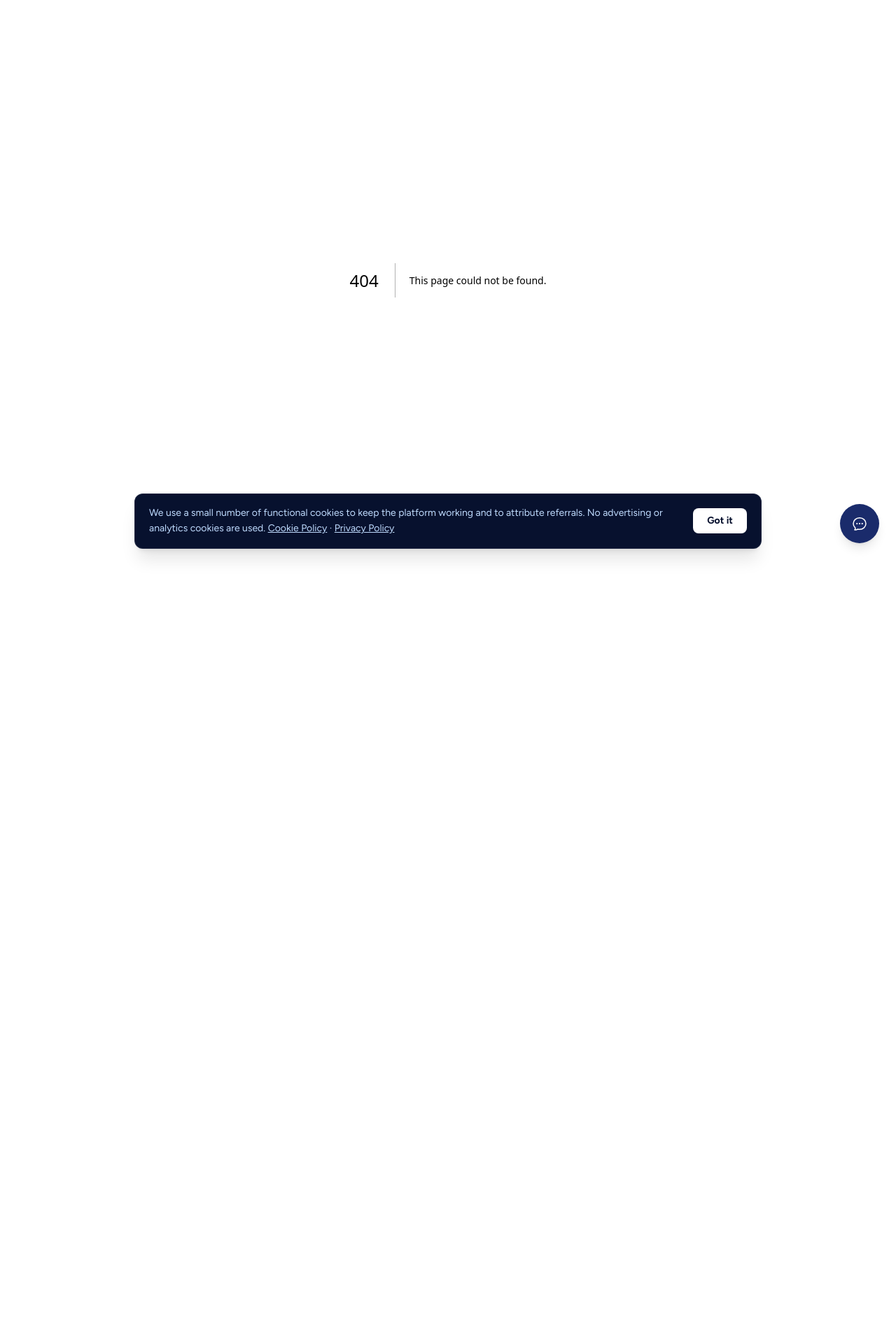
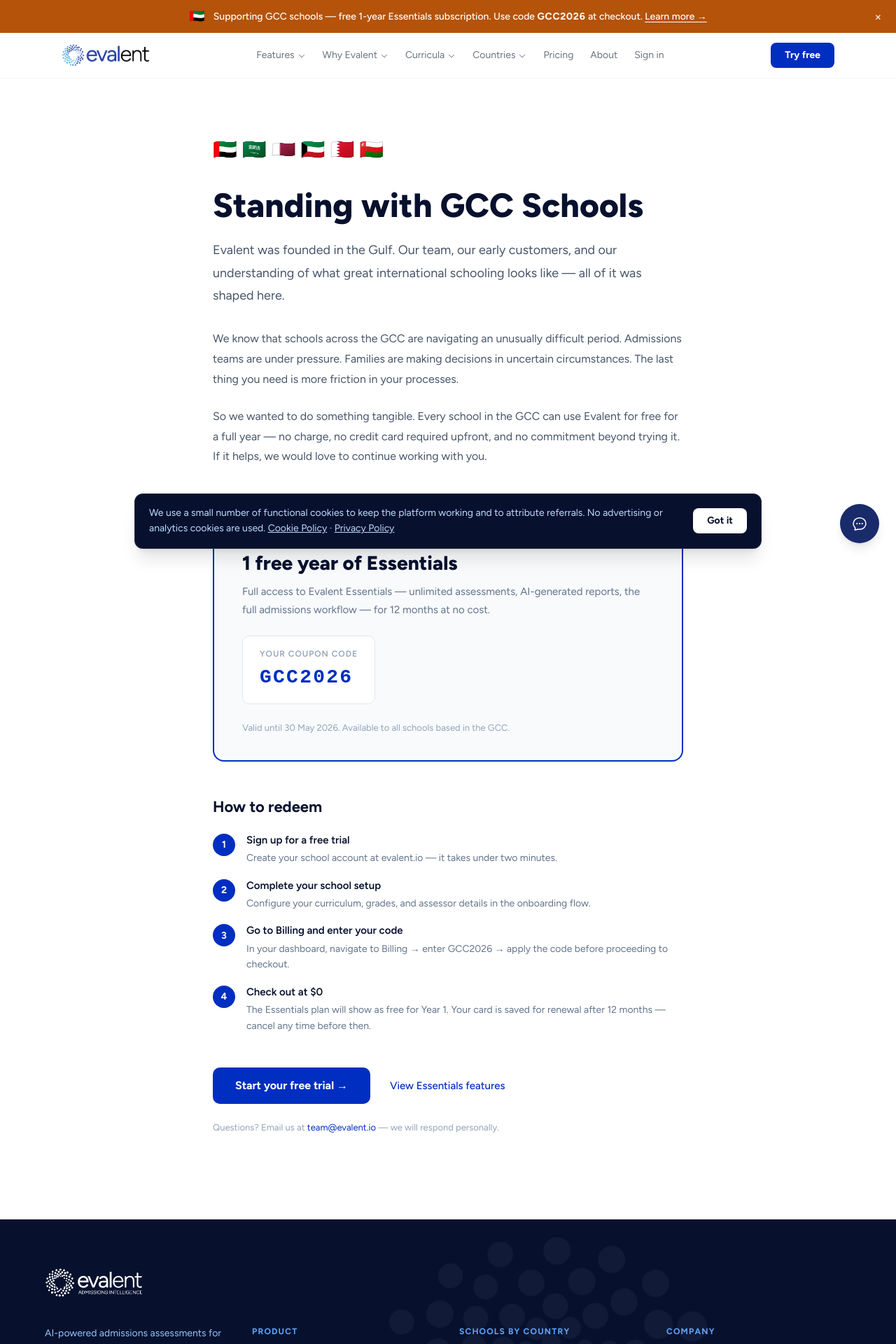
Before and after one commit to wigsbury-ui/evalent-marketing, a Next.js app: page /gcc-support in a window 1280 px wide. Before the commit this address had no page. Shown: the top 1920 px of the page at 70% size. Before the commit the page ends 800 px from the top, so only its background shows below. Built offline with nearby package versions, Linux system fonts and the light colour scheme.

Commit message:
feat: GCC2026 promotion — banner + /gcc-support page
- GccBanner: amber topbar on all pages, dismissible, expires May 30 2026
- /gcc-support: story page with offer, coupon code, and how-to-redeem steps
- Banner added to root layout above Nav

```diff
--- /dev/null
+++ b/src/app/gcc-support/page.tsx
@@ -0,0 +1,132 @@
+import type { Metadata } from 'next'
+import Link from 'next/link'
+import Nav from '@/components/Nav'
+import Footer from '@/components/Footer'
+
+export const metadata: Metadata = {
+  title: 'Standing with GCC Schools',
+  description: 'Evalent is a GCC-founded company. We are offering all GCC schools a free year of Essentials as a gesture of solidarity.',
+}
+
+export default function GccSupportPage() {
+  return (
+    <>
+      <Nav />
+      <main style={{ maxWidth: 720, margin: '0 auto', padding: '80px 24px 120px' }}>
+
+        {/* Flag row */}
+        <div style={{ display: 'flex', gap: 10, marginBottom: 32, fontSize: 28 }}>
+          🇦🇪 🇸🇦 🇶🇦 🇰🇼 🇧🇭 🇴🇲
+        </div>
+
+        <h1 style={{
+          fontSize: 'clamp(32px, 5vw, 48px)', fontWeight: 800,
+          color: '#07112e', lineHeight: 1.15, marginBottom: 20,
+        }}>
+          Standing with GCC Schools
+        </h1>
+
+        <p style={{ fontSize: 18, color: '#475569', lineHeight: 1.8, marginBottom: 32 }}>
+          Evalent was founded in the Gulf. Our team, our early customers, and our understanding
+          of what great international schooling looks like — all of it was shaped here.
+        </p>
+
+        <p style={{ fontSize: 16, color: '#475569', lineHeight: 1.8, marginBottom: 24 }}>
+          We know that schools across the GCC are navigating an unusually difficult period.
+          Admissions teams are under pressure. Families are making decisions in uncertain
+          circumstances. The last thing you need is more friction in your processes.
+        </p>
+
+        <p style={{ fontSize: 16, color: '#475569', lineHeight: 1.8, marginBottom: 48 }}>
+          So we wanted to do something tangible. Every school in the GCC can use Evalent
+          for free for a full year — no charge, no credit card required upfront, and no
+          commitment beyond trying it. If it helps, we would love to continue working with you.
+        </p>
+
+        {/* Offer card */}
+        <div style={{
+          background: '#f8fafc', border: '2px solid #002ec1',
+          borderRadius: 16, padding: '36px 40px', marginBottom: 48,
+        }}>
+          <p style={{ fontSize: 12, fontWeight: 700, color: '#94a3b8', letterSpacing: '0.1em', textTransform: 'uppercase', marginBottom: 12 }}>
+            The offer
+          </p>
+          <h2 style={{ fontSize: 28, fontWeight: 800, color: '#07112e', marginBottom: 8 }}>
+            1 free year of Essentials
+          </h2>
+          <p style={{ fontSize: 15, color: '#64748b', marginBottom: 24, lineHeight: 1.7 }}>
+            Full access to Evalent Essentials — unlimited assessments, AI-generated reports,
+            the full admissions workflow — for 12 months at no cost.
+          </p>
+          <div style={{
+            background: 'white', border: '1px solid #e2e8f0',
+            borderRadius: 10, padding: '16px 24px', marginBottom: 24,
+            display: 'inline-block',
+          }}>
+            <p style={{ fontSize: 12, color: '#94a3b8', fontWeight: 600, letterSpacing: '0.08em', textTransform: 'uppercase', marginBottom: 4 }}>
+              Your coupon code
+            </p>
+            <p style={{ fontSize: 28, fontWeight: 800, color: '#002ec1', letterSpacing: '0.08em', fontFamily: 'monospace' }}>
+              GCC2026
+            </p>
+          </div>
+          <p style={{ fontSize: 13, color: '#94a3b8', marginBottom: 0 }}>
+            Valid until 30 May 2026. Available to all schools based in the GCC.
+          </p>
+        </div>
+
+        {/* How to redeem */}
+        <h2 style={{ fontSize: 22, fontWeight: 700, color: '#07112e', marginBottom: 20 }}>
+          How to redeem
+        </h2>
+        <div style={{ display: 'flex', flexDirection: 'column', gap: 16, marginBottom: 48 }}>
+          {[
+            ['Sign up for a free trial', 'Create your school account at evalent.io — it takes under two minutes.'],
+            ['Complete your school setup', 'Configure your curriculum, grades, and assessor details in the onboarding flow.'],
+            ['Go to Billing and enter your code', 'In your dashboard, navigate to Billing → enter GCC2026 → apply the code before proceeding to checkout.'],
+            ['Check out at $0', 'The Essentials plan will show as free for Year 1. Your card is saved for renewal after 12 months — cancel any time before then.'],
+          ].map(([title, desc], i) => (
+            <div key={i} style={{ display: 'flex', gap: 16, alignItems: 'flex-start' }}>
+              <div style={{
+                width: 32, height: 32, borderRadius: '50%', background: '#002ec1',
+                color: 'white', display: 'flex', alignItems: 'center', justifyContent: 'center',
+                fontSize: 14, fontWeight: 700, flexShrink: 0, marginTop: 2,
+              }}>
+                {i + 1}
+              </div>
+              <div>
+                <p style={{ fontSize: 15, fontWeight: 600, color: '#07112e', marginBottom: 4 }}>{title}</p>
+                <p style={{ fontSize: 14, color: '#64748b', lineHeight: 1.6 }}>{desc}</p>
+              </div>
+            </div>
+          ))}
+        </div>
+
+        {/* CTA */}
+        <div style={{ display: 'flex', gap: 12, flexWrap: 'wrap', alignItems: 'center' }}>
+          <Link href="/?signup=1" style={{
+            display: 'inline-block', background: '#002ec1', color: 'white',
+            padding: '14px 32px', borderRadius: 10, fontWeight: 700, fontSize: 16,
+            textDecoration: 'none',
+          }}>
+            Start your free trial →
+          </Link>
+          <Link href="/pricing" style={{
+            display: 'inline-block', color: '#002ec1',
+            padding: '14px 16px', fontSize: 15, textDecoration: 'none', fontWeight: 500,
+          }}>
+            View Essentials features
+          </Link>
+        </div>
+
+        <p style={{ fontSize: 13, color: '#94a3b8', marginTop: 24, lineHeight: 1.6 }}>
+          Questions? Email us at{' '}
+          <a href="mailto:team@evalent.io" style={{ color: '#002ec1' }}>team@evalent.io</a>
+          {' '}— we will respond personally.
+        </p>
+
+      </main>
+      <Footer />
+    </>
+  )
+}
--- a/src/app/layout.tsx
+++ b/src/app/layout.tsx
@@ -2,6 +2,7 @@ import type { Metadata } from 'next'
 import { Figtree } from 'next/font/google'
 import './globals.css'
 import CookieBanner from "@/components/CookieBanner"
+import GccBanner from "@/components/GccBanner"
 import { EvalentChat } from '@/components/EvalentChat'
 
 const figtree = Figtree({ subsets: ['latin'], variable: '--font-figtree' })
@@ -30,7 +31,7 @@ export const metadata: Metadata = {
 export default function RootLayout({ children }: { children: React.ReactNode }) {
   return (
     <html lang="en" className={figtree.variable}>
-      <body className="font-sans antialiased overflow-x-hidden">{children}<div className="hidden md:block"><EvalentChat /></div><CookieBanner /></body>
+      <body className="font-sans antialiased overflow-x-hidden"><GccBanner />{children}<div className="hidden md:block"><EvalentChat /></div><CookieBanner /></body>
     </html>
   )
 }
--- /dev/null
+++ b/src/components/GccBanner.tsx
@@ -0,0 +1,55 @@
+'use client'
+import { useState, useEffect } from 'react'
+import Link from 'next/link'
+
+export default function GccBanner() {
+  const [visible, setVisible] = useState(false)
+
+  useEffect(() => {
+    // Hide after May 30 2026
+    if (new Date() > new Date('2026-05-30')) return
+    // Hide if dismissed
+    if (localStorage.getItem('gcc-banner-dismissed') === 'true') return
+    setVisible(true)
+  }, [])
+
+  function dismiss() {
+    localStorage.setItem('gcc-banner-dismissed', 'true')
+    setVisible(false)
+  }
+
+  if (!visible) return null
+
+  return (
+    <div style={{
+      background: '#b45309',
+      color: 'white',
+      padding: '10px 20px',
+      display: 'flex',
+      alignItems: 'center',
+      justifyContent: 'center',
+      gap: 12,
+      fontSize: 14,
+      fontWeight: 500,
+      position: 'relative',
+    }}>
+      <span style={{ fontSize: 18 }}>🇦🇪</span>
+      <span>
+        Supporting GCC schools — free 1-year Essentials subscription.{' '}
+        Use code <strong style={{ letterSpacing: '0.05em' }}>GCC2026</strong> at checkout.{' '}
+        <Link href="/gcc-support" style={{ color: 'white', textDecoration: 'underline', textUnderlineOffset: 3 }}>
+          Learn more →
+        </Link>
+      </span>
+      <button
+        onClick={dismiss}
+        style={{
+          position: 'absolute', right: 16, top: '50%', transform: 'translateY(-50%)',
+          background: 'none', border: 'none', color: 'white', cursor: 'pointer',
+          fontSize: 18, lineHeight: 1, padding: 4, opacity: 0.8,
+        }}
+        aria-label="Dismiss"
+      >×</button>
+    </div>
+  )
+}
```
